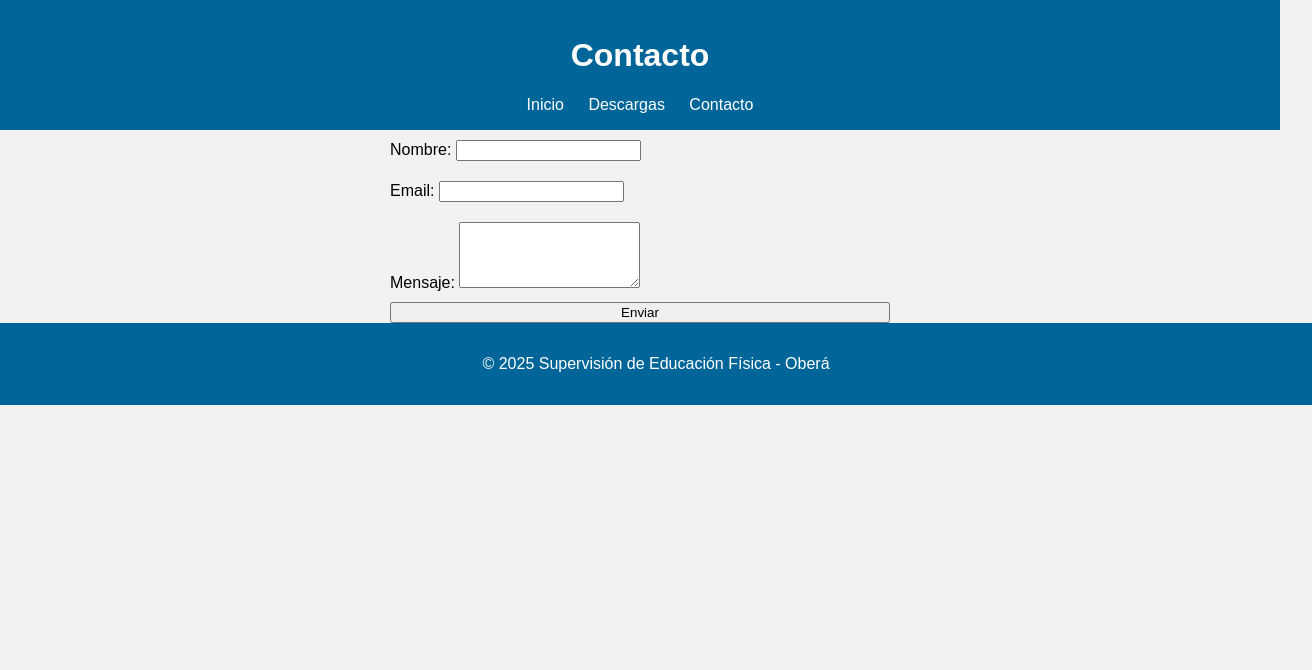
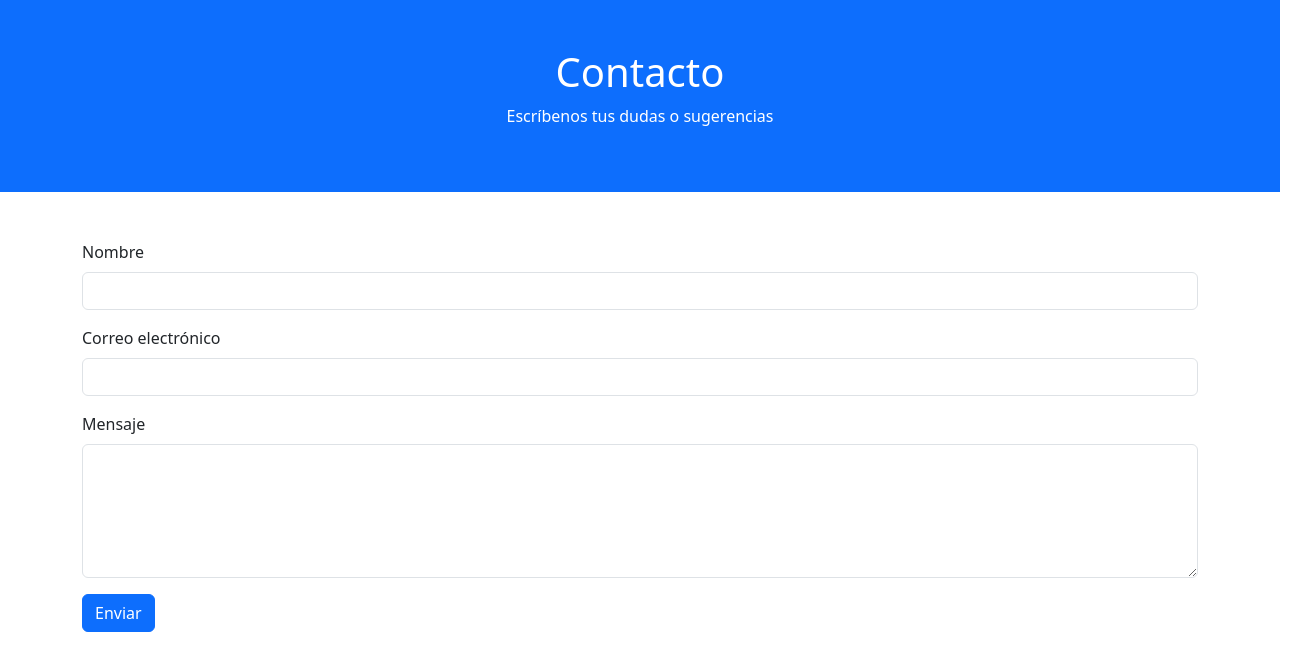
Before and after one commit to sefsecobera/web, a plain HTML site: page contacto.html in a window 1280 px wide. Shown: the whole page, 1312 px wide, since content can reach past the window. Drawn offline with nearby package versions, Linux system fonts and the light colour scheme.

Commit message:
Update contacto.html

```diff
--- a/contacto.html
+++ b/contacto.html
@@ -2,32 +2,36 @@
 <html lang="es">
 <head>
     <meta charset="UTF-8">
-    <title>Contacto - Supervisión EF Oberá</title>
-    <link rel="stylesheet" href="style.css">
+    <meta name="viewport" content="width=device-width, initial-scale=1.0">
+    <title>Contacto - Supervisión de Educación Física</title>
+    <link href="https://cdn.jsdelivr.net/npm/bootstrap@5.3.0-alpha1/dist/css/bootstrap.min.css" rel="stylesheet">
 </head>
 <body>
-    <header>
+    <!-- Cabecera -->
+    <header class="bg-primary text-white text-center py-5">
         <h1>Contacto</h1>
-        <nav>
-            <a href="index.html">Inicio</a>
-            <a href="descargas.html">Descargas</a>
-            <a href="contacto.html">Contacto</a>
-        </nav>
+        <p>Escríbenos tus dudas o sugerencias</p>
     </header>
 
-    <main>
-        <form class="form-contacto">
-            <label>Nombre: <input type="text" required></label>
-            <label>Email: <input type="email" required></label>
-            <label>Mensaje:
-                <textarea rows="4" required></textarea>
-            </label>
-            <button type="submit">Enviar</button>
+    <!-- Formulario de contacto -->
+    <div class="container my-5">
+        <form>
+            <div class="mb-3">
+                <label for="nombre" class="form-label">Nombre</label>
+                <input type="text" class="form-control" id="nombre" required>
+            </div>
+            <div class="mb-3">
+                <label for="correo" class="form-label">Correo electrónico</label>
+                <input type="email" class="form-control" id="correo" required>
+            </div>
+            <div class="mb-3">
+                <label for="mensaje" class="form-label">Mensaje</label>
+                <textarea class="form-control" id="mensaje" rows="5" required></textarea>
+            </div>
+            <button type="submit" class="btn btn-primary">Enviar</button>
         </form>
-    </main>
+    </div>
 
-    <footer>
-        <p>&copy; 2025 Supervisión de Educación Física - Oberá</p>
-    </footer>
+    <script src="https://cdn.jsdelivr.net/npm/bootstrap@5.3.0-alpha1/dist/js/bootstrap.bundle.min.js"></script>
 </body>
 </html>
```
